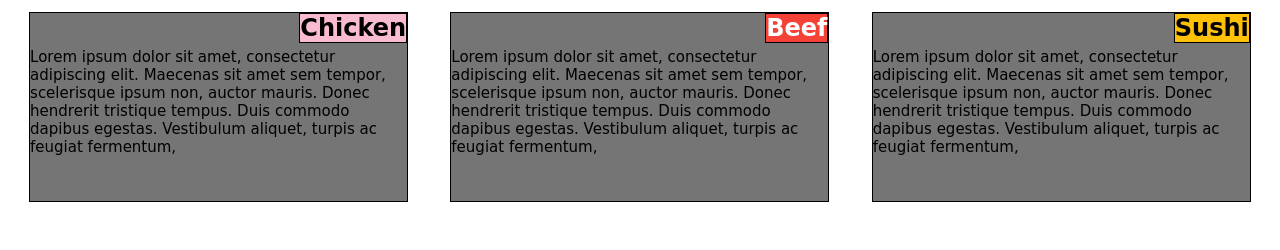
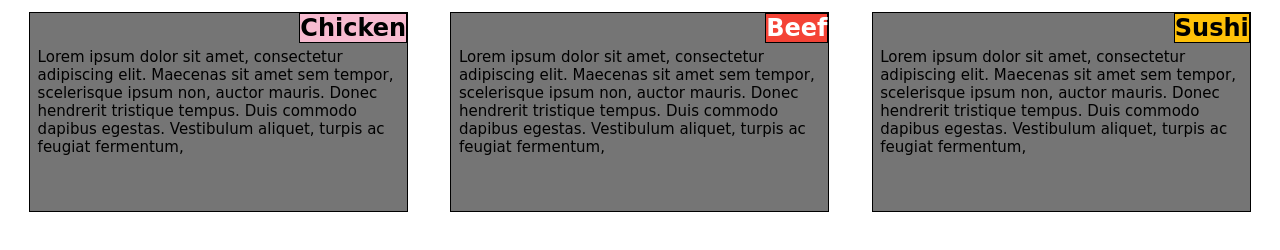
Before and after one commit to C4bRiO/coursera, a plain HTML site: page coursera_assignment_2/index.html in a window 1280 px wide. Shown: the part 62-312 px from the top of the page. Drawn offline with Linux system fonts and the light colour scheme.

Commit message:
Add files via upload

```diff
--- a/coursera_assignment_2/css/stylesheet.css
+++ b/coursera_assignment_2/css/stylesheet.css
@@ -20,6 +20,8 @@ h2{
 p{
   position: relative;
   top:-35px;
+  margin: 0 auto;
+  width: 96%;
 }
 
 .inner-div{
@@ -28,7 +30,7 @@ p{
   border: 1px solid black;
   background-color: #757575;
   width: 90%;
-  height: 190px;
+  height: 200px;
   margin-right: auto;
   margin-left: auto;
   font-family: Helvetica;
```
